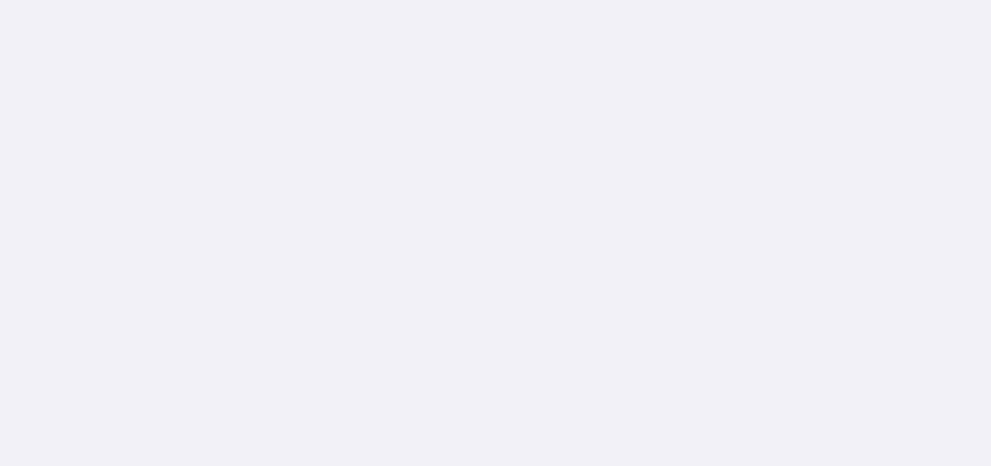
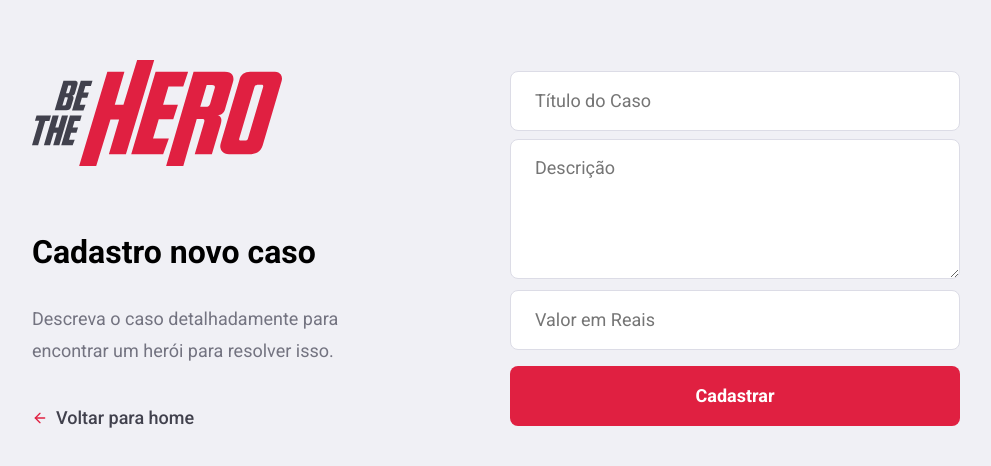
Before and after one commit to VLRTroll/Semana_Omnistack_11, a React (Create React App) app in the folder frontend/: page /incidents/new in a window 1280 px wide. Shown: the part 156-622 px from the top of the page, without its empty margins (144-1135 px from the left). Built offline with nearby package versions, Linux system fonts and the light colour scheme.

Commit message:
Página de Cadastro de Casos criada

```diff
--- a/frontend/src/global.css
+++ b/frontend/src/global.css
@@ -37,6 +37,20 @@
 	padding: 0 24px;
 
 	color: #333;
+}
+
+form textarea {
+	height: 60px;
+	min-height: 140px;
+	width: 100%;
+
+	border: 1px solid #dcdce6;
+	border-radius: 8px;
+	padding: 16px 24px;
+
+	color: #333;
+	line-height: 24px;
+	resize: vertical;
 }
 
 .button {
--- /dev/null
+++ b/frontend/src/pages/NewInicident/index.js
@@ -0,0 +1,39 @@
+import React from 'react';
+import './styles.css';
+
+import logoImg from '../../assets/logo.svg';
+import LinkWrapper from '../../wrappers/LinkWrapper';
+import { FiArrowLeft } from 'react-icons/fi';
+
+export default function NewInicident() {
+	return (
+		<div className='new-incident-container'>
+			<div className='content'>
+				<section>
+					<img src={logoImg} alt='Be The Hero' />
+
+					<h1>Cadastro novo caso</h1>
+					<p>
+						Descreva o caso detalhadamente para encontrar um herói para resolver
+						isso.
+					</p>
+
+					<LinkWrapper className='text-link' to='/profile'>
+						<FiArrowLeft size={16} color='#E02041' />
+						Voltar para home
+					</LinkWrapper>
+				</section>
+
+				<form>
+					<input placeholder='Título do Caso' />
+					<textarea placeholder='Descrição' />
+					<input placeholder='Valor em Reais' />
+
+					<button type='submit' className='button'>
+						Cadastrar
+					</button>
+				</form>
+			</div>
+		</div>
+	);
+}
--- /dev/null
+++ b/frontend/src/pages/NewInicident/styles.css
@@ -0,0 +1,50 @@
+.new-incident-container {
+	height: 100vh;
+	width: 100%;
+	max-width: 1120px;
+
+	margin: 0 auto;
+
+	display: flex;
+	align-items: center;
+	justify-content: center;
+}
+
+.new-incident-container .content {
+	width: 100%;
+	padding: 96px;
+
+	background: #f0f0f5;
+	border-radius: 8px;
+	box-shadow: 0 0 100px rgba(0, 0, 0, 0.1);
+
+	display: flex;
+	align-items: center;
+	justify-content: space-between;
+}
+
+.new-incident-container .content section {
+	width: 100%;
+	max-width: 380px;
+}
+
+.new-incident-container .content section h1 {
+	margin: 64px 0 32px;
+	font-size: 32px;
+}
+
+.new-incident-container .content section p {
+	color: #737380;
+	font-size: 18px;
+	line-height: 32px;
+}
+
+.new-incident-container .content form {
+	width: 100%;
+	max-width: 450px;
+}
+
+.new-incident-container .content form input,
+.new-incident-container .content form textarea {
+	margin-top: 8px;
+}
--- a/frontend/src/routes.js
+++ b/frontend/src/routes.js
@@ -3,6 +3,7 @@
 import Logon from './pages/Logon';
 import Register from './pages/Register';
 import Profile from './pages/Profile';
+import NewInicident from './pages/NewInicident';
 
 export default function Routes() {
 	return (
@@ -12,6 +13,7 @@
 				<Route path='/register' component={Register} />
 
 				<Route path='/profile' component={Profile} />
+				<Route path='/incidents/new' component={NewInicident} />
 			</Switch>
 		</BrowserRouter>
 	);
```
